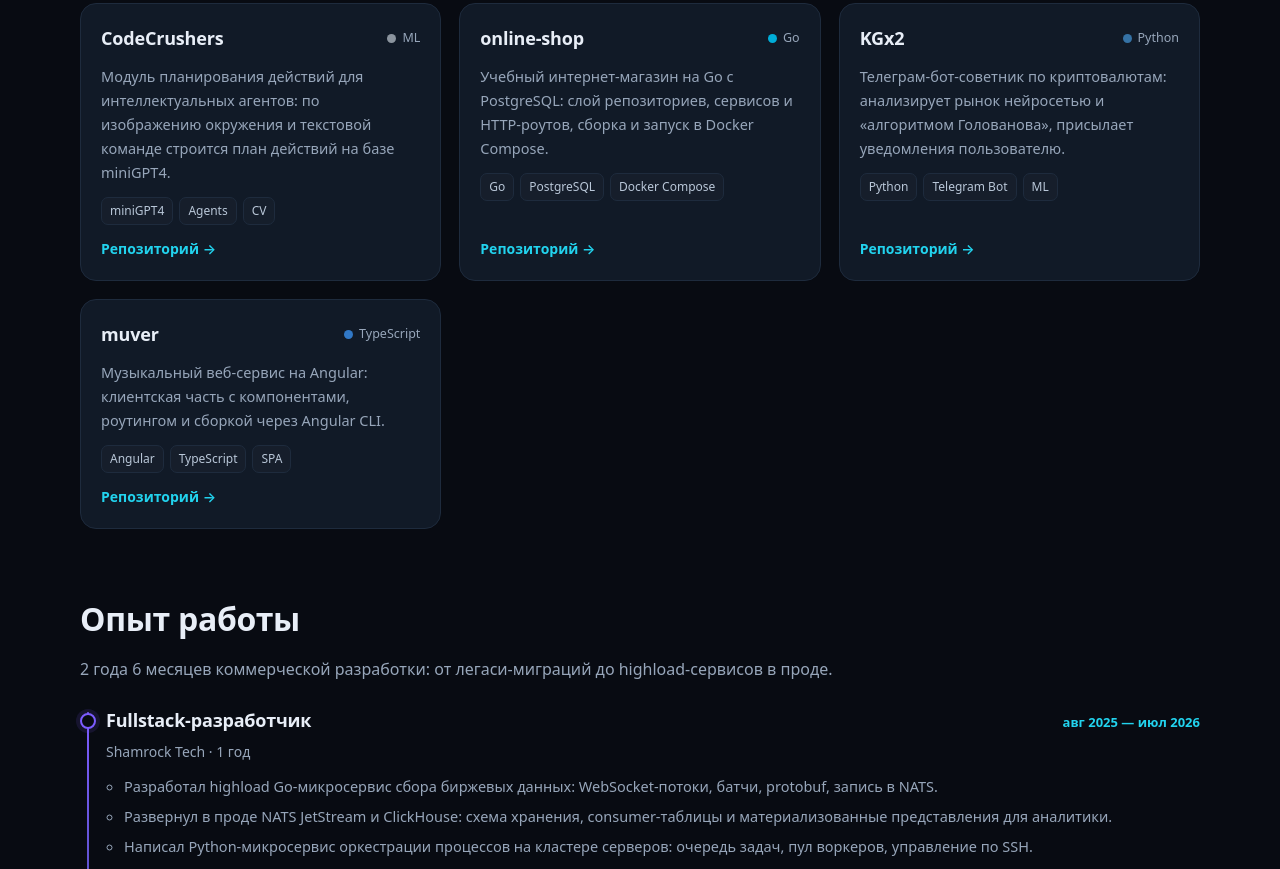
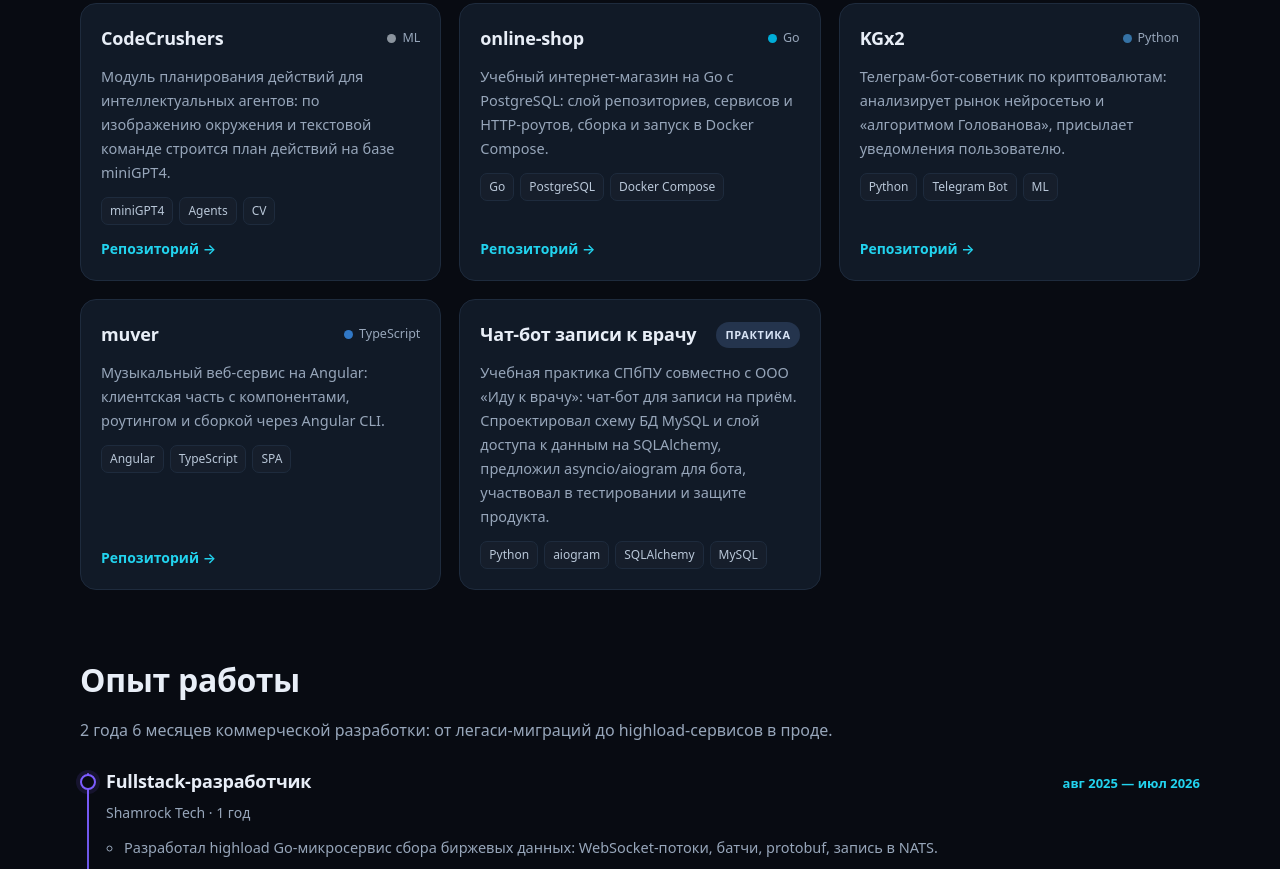
Before and after one commit to SanKdrv/portfolio, a plain HTML site: page index.html in a window 1280 px wide. Shown: the part 1931-2800 px from the top of the page. Drawn offline with Linux system fonts and the light colour scheme.

Commit message:
Практика: чат-бот записи к врачу (СПбПУ x Иду к врачу)

```diff
--- a/index.html
+++ b/index.html
@@ -31,7 +31,7 @@
       </div>
       <dl class="stats">
         <div><dt>2,5 года</dt><dd>коммерческий опыт</dd></div>
-        <div><dt>11</dt><dd>проектов в GitHub и GitLab</dd></div>
+        <div><dt>12</dt><dd>проектов в GitHub и GitLab</dd></div>
         <div><dt>Python · Go</dt><dd>основной стек</dd></div>
       </dl>
     </div>
@@ -275,6 +275,17 @@
           <a class="card-link" href="https://github.com/SanKdrv/muver" target="_blank" rel="noopener">Репозиторий →</a>
         </article>
 
+        <article class="card" data-cat="backend">
+          <div class="card-top">
+            <h3>Чат-бот записи к врачу</h3>
+            <span class="badge badge--pet">практика</span>
+          </div>
+          <p>Учебная практика СПбПУ совместно с ООО «Иду к врачу»: чат-бот для записи на приём.
+             Спроектировал схему БД MySQL и слой доступа к данным на SQLAlchemy, предложил
+             asyncio/aiogram для бота, участвовал в тестировании и защите продукта.</p>
+          <ul class="tags"><li>Python</li><li>aiogram</li><li>SQLAlchemy</li><li>MySQL</li></ul>
+        </article>
+
       </div>
     </section>
 
@@ -350,6 +361,7 @@
           <h3>ДПО · Политех</h3>
           <p>«Прикладной Python-разработчик» — Санкт-Петербургский политехнический университет Петра Великого.</p>
           <span class="edu-note">Санкт-Петербург · переподготовка · окончание в 2024 году</span>
+          <span class="edu-note">Практика: чат-бот записи к врачу, СПбПУ × ООО «Иду к врачу»</span>
         </article>
       </div>
     </section>
```
